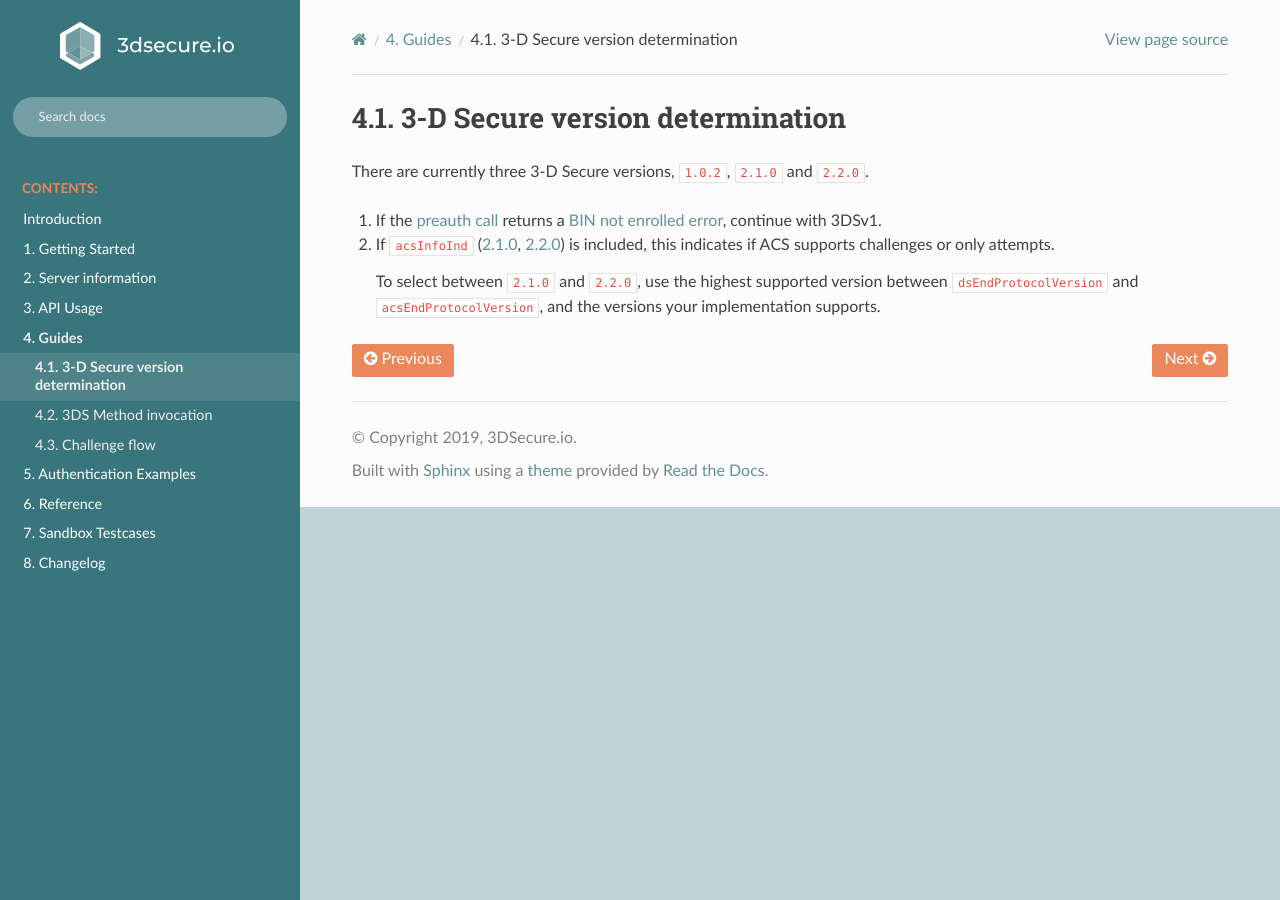
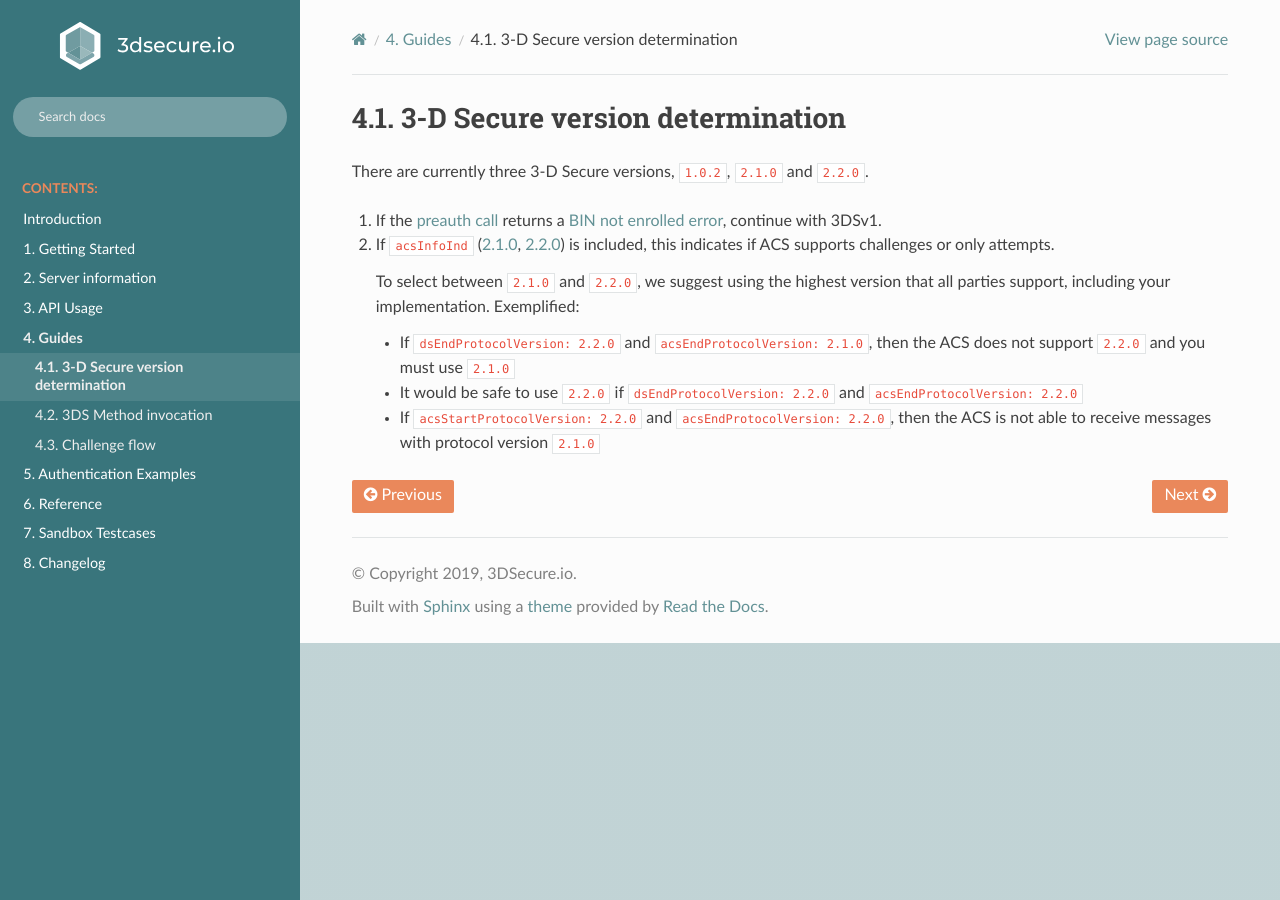
Before and after one commit to clearhaus/3DSv2-api-documentation, a Sphinx documentation site: the page built from source/versioning.rst, in a window 1280 px wide. Built offline with Sphinx 7.4.7 and the Read the Docs theme 2.0.0, drawn with Linux system fonts in a browser that asks for light colours.

Commit message:
Improve version recomendation section
The previous explanation was somewhat unclear, so explain it with a few
examples instead.

```diff
--- a/source/versioning.rst
+++ b/source/versioning.rst
@@ -11,6 +11,14 @@ There are currently three 3-D Secure versions, ``1.0.2``, ``2.1.0`` and ``2.2.0`
    <specification_220.html#attr-cardRangeData-acsInfoInd>`_) is included, this
    indicates if ACS supports challenges or only attempts.
 
-   To select between ``2.1.0`` and ``2.2.0``, use the highest supported version
-   between ``dsEndProtocolVersion`` and ``acsEndProtocolVersion``, and the
-   versions your implementation supports.
+   To select between ``2.1.0`` and ``2.2.0``, we suggest using the highest version
+   that all parties support, including your implementation. Exemplified:
+
+   - If ``dsEndProtocolVersion: 2.2.0`` and ``acsEndProtocolVersion: 2.1.0``, then the ACS
+     does not support ``2.2.0`` and you must use ``2.1.0``
+
+   - It would be safe to use ``2.2.0`` if ``dsEndProtocolVersion: 2.2.0`` and
+     ``acsEndProtocolVersion: 2.2.0``
+
+   - If ``acsStartProtocolVersion: 2.2.0`` and ``acsEndProtocolVersion: 2.2.0``, then the ACS
+     is not able to receive messages with protocol version ``2.1.0``
```
